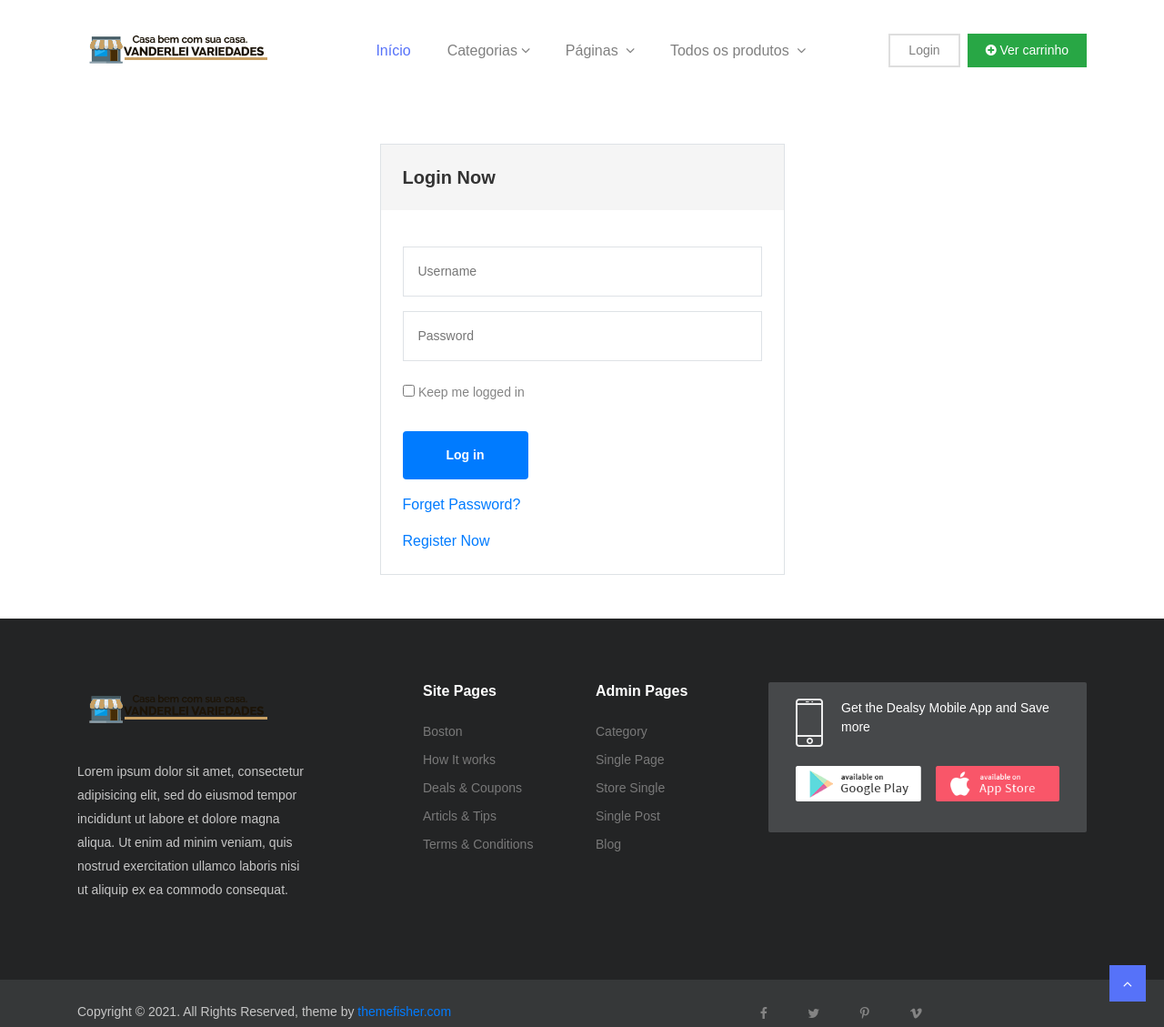
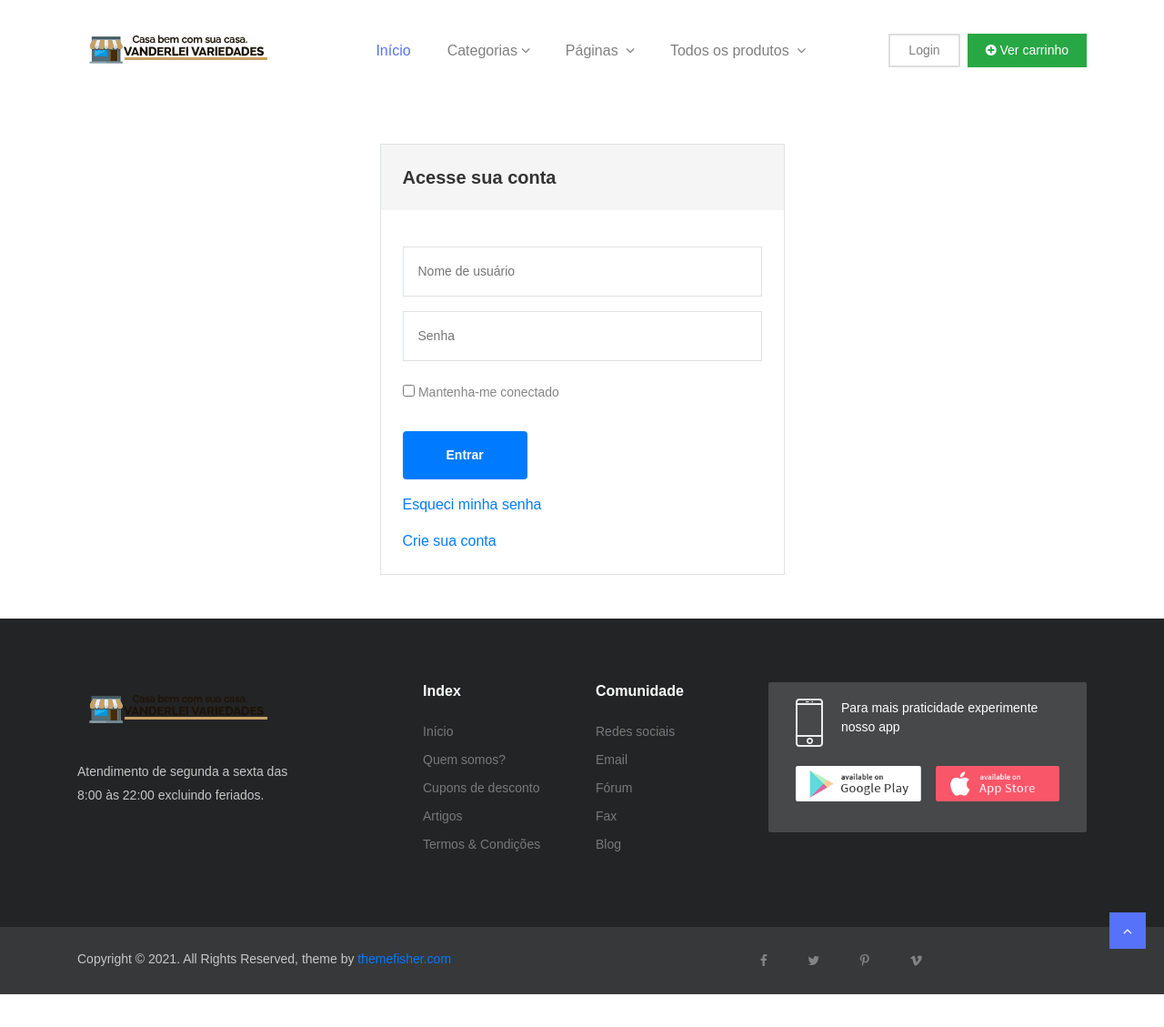
Before and after one commit to ReaperClown/Vanderlei-Variedades, a plain HTML site: page login.html in a window 1280 px wide. Shown: the whole page at 91% size. After the commit the page ends 1093 px from the top, so only its background shows below. Drawn offline with Linux system fonts and the light colour scheme; some packages are replaced by stand-ins of ours; a web font is replaced by a local one.

Commit message:
Update login.html

```diff
--- a/login.html
+++ b/login.html
@@ -113,18 +113,18 @@
         <div class="row justify-content-center">
             <div class="col-lg-5 col-md-8 align-item-center">
                 <div class="border">
-                    <h3 class="bg-gray p-4">Login Now</h3>
+                    <h3 class="bg-gray p-4">Acesse sua conta</h3>
                     <form action="#">
                         <fieldset class="p-4">
-                            <input type="text" placeholder="Username" class="border p-3 w-100 my-2">
-                            <input type="password" placeholder="Password" class="border p-3 w-100 my-2">
+                            <input type="text" placeholder="Nome de usuário" class="border p-3 w-100 my-2">
+                            <input type="password" placeholder="Senha" class="border p-3 w-100 my-2">
                             <div class="loggedin-forgot">
                                     <input type="checkbox" id="keep-me-logged-in">
-                                    <label for="keep-me-logged-in" class="pt-3 pb-2">Keep me logged in</label>
+                                    <label for="keep-me-logged-in" class="pt-3 pb-2">Mantenha-me conectado</label>
                             </div>
-                            <button type="submit" class="d-block py-3 px-5 bg-primary text-white border-0 rounded font-weight-bold mt-3">Log in</button>
-                            <a class="mt-3 d-block  text-primary" href="#">Forget Password?</a>
-                            <a class="mt-3 d-inline-block text-primary" href="register.html">Register Now</a>
+                            <button type="submit" class="d-block py-3 px-5 bg-primary text-white border-0 rounded font-weight-bold mt-3">Entrar</button>
+                            <a class="mt-3 d-block  text-primary" href="#">Esqueci minha senha</a>
+                            <a class="mt-3 d-inline-block text-primary" href="register.html">Crie sua conta</a>
                         </fieldset>
                     </form>
                 </div>
@@ -147,36 +147,33 @@
           <!-- footer logo -->
           <img src="images/logo-footer.png" alt="">
           <!-- description -->
-          <p class="alt-color">Lorem ipsum dolor sit amet, consectetur adipisicing elit, sed do eiusmod tempor
-            incididunt ut labore et dolore magna aliqua. Ut enim ad minim veniam, quis nostrud exercitation ullamco
-            laboris nisi ut aliquip ex ea commodo consequat.</p>
+          <p class="alt-color">Atendimento de segunda a sexta das 8:00 às 22:00 excluindo feriados.</p>
         </div>
       </div>
       <!-- Link list -->
       <div class="col-lg-2 offset-lg-1 col-md-3">
         <div class="block">
-          <h4>Site Pages</h4>
+          <h4>Index</h4>
           <ul>
-            <li><a href="#">Boston</a></li>
-            <li><a href="#">How It works</a></li>
-            <li><a href="#">Deals & Coupons</a></li>
-            <li><a href="#">Articls & Tips</a></li>
-            <li><a href="terms-condition.html">Terms & Conditions</a></li>
+            <li><a href="#">Início</a></li>
+            <li><a href="#">Quem somos?</a></li>
+            <li><a href="#">Cupons de desconto</a></li>
+            <li><a href="#">Artigos</a></li>
+            <li><a href="terms-condition.html">Termos & Condições</a></li>
           </ul>
         </div>
       </div>
       <!-- Link list -->
       <div class="col-lg-2 col-md-3 offset-md-1 offset-lg-0">
         <div class="block">
-          <h4>Admin Pages</h4>
+          <h4>Comunidade</h4>
           <ul>
-            <li><a href="category.html">Category</a></li>
-            <li><a href="single.html">Single Page</a></li>
-            <li><a href="store.html">Store Single</a></li>
-            <li><a href="single-blog.html">Single Post</a>
+            <li><a href="category.html">Redes sociais</a></li>
+            <li><a href="single.html">Email</a></li>
+            <li><a href="store.html">Fórum</a></li>
+            <li><a href="single-blog.html">Fax</a>
             </li>
             <li><a href="blog.html">Blog</a></li>
-
 
 
           </ul>
@@ -191,7 +188,7 @@
               <!-- Icon -->
               <img src="images/footer/phone-icon.png" alt="mobile-icon">
             </a>
-            <p>Get the Dealsy Mobile App and Save more</p>
+            <p>Para mais praticidade experimente nosso app</p>
           </div>
           <div class="download-btn d-flex my-3">
             <a href="#"><img src="images/apps/google-play-store.png" class="img-fluid" alt=""></a>
```
